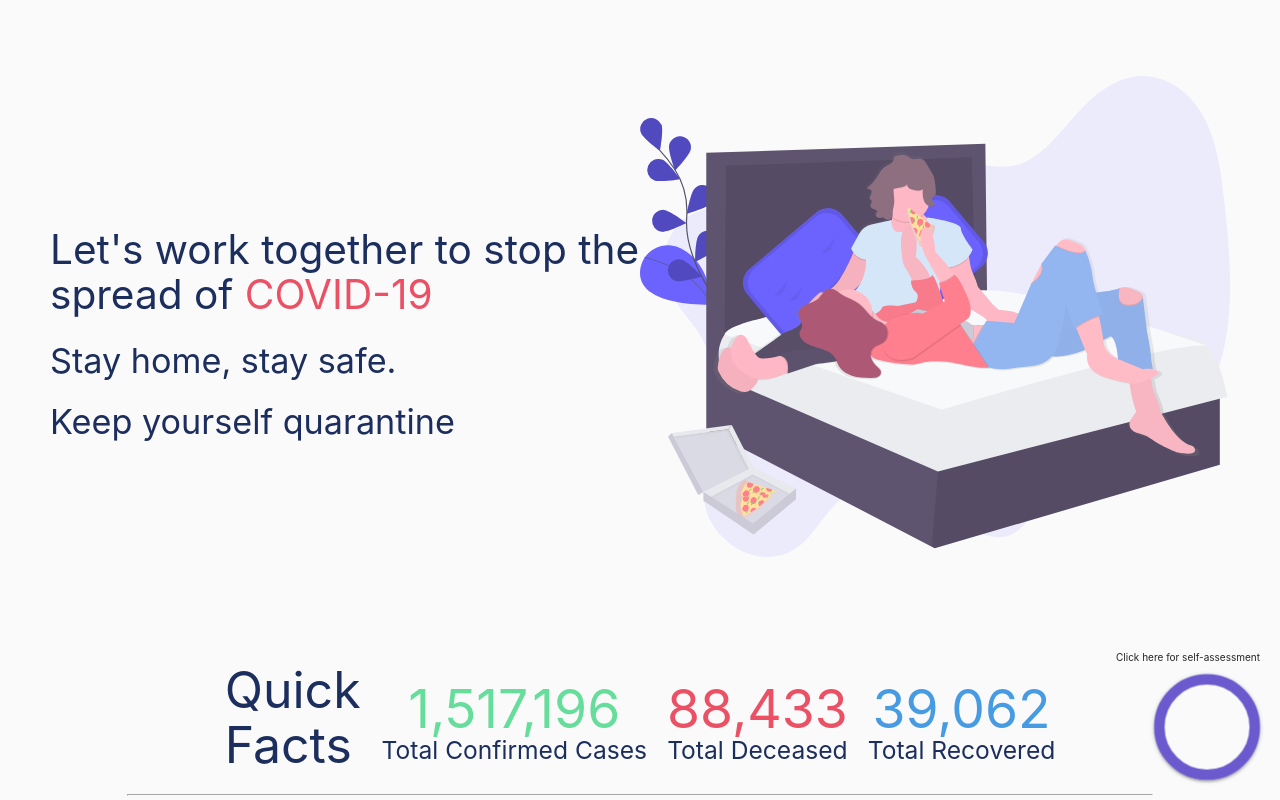
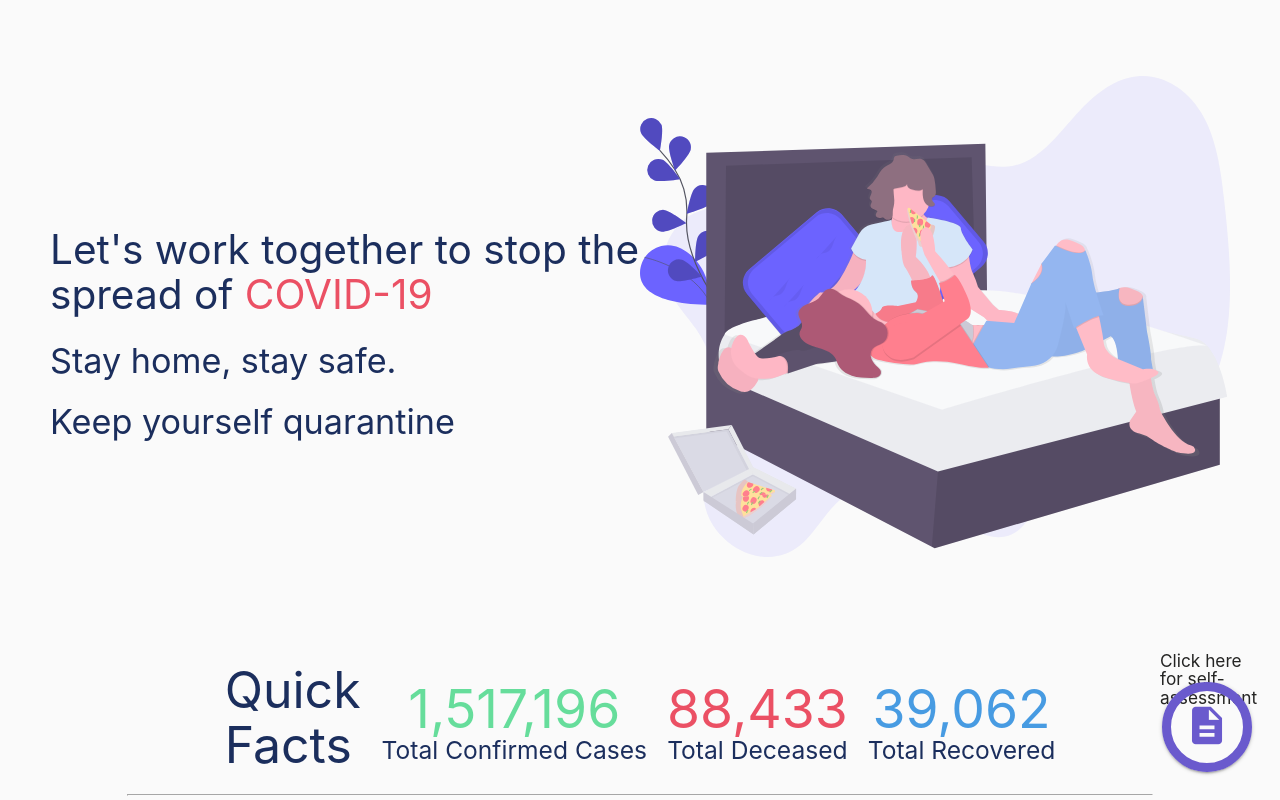
Before and after one commit to xarrijorge/covidlr, a React (Create React App) app: page / in a window 1280 px wide. Shown: the top 800 px of the page. Built offline with nearby package versions, Linux system fonts and the light colour scheme.

Commit message:
Added icon to assessment button

```diff
--- a/src/components/Assessment.jsx
+++ b/src/components/Assessment.jsx
@@ -2,7 +2,15 @@ import React from 'react'
 
 export default () => (
   <div className="assessment">
-    <p>Click here for self-assessment</p>
-    <div className="assessmentBtn btn-floating fixed-action-btn"></div>
+    <h6>Click here for self-assessment</h6>
+    <div className="assessmentBtn btn-floating fixed-action-btn">
+      <a
+        href="https://forms.gle/NpDq8KXqnZnaJqXZ9"
+        target="_blank"
+        rel="noopener noreferrer"
+      >
+        <i className="material-icons">description</i>
+      </a>
+    </div>
   </div>
 )
--- a/src/style.css
+++ b/src/style.css
@@ -12,28 +12,41 @@ body {
 
 .assessment {
   position: fixed;
+  width: 100px;
   right: 0;
   font-size: 10px;
   margin-right: 20px;
+  display: flex;
+  flex-direction: column;
+  justify-content: space-evenly;
+  align-items: center;
 }
-
 .assessmentBtn {
   width: 100px;
   height: 100px;
   border: 10px solid slateblue;
   background-color: transparent;
-  animation: bounce 0.8s infinite;
+  transition: all 0.8s ease-in-out;
+  animation: bounce 1s infinite;
+  display: flex;
+  justify-content: center;
+  align-items: center;
+}
+
+.assessmentBtn .material-icons {
+  color: slateblue;
+  font-size: 50px;
 }
 
 @keyframes bounce {
   0% {
     transform: scale(0.9);
   }
-  80% {
+  50% {
     transform: scale(1.2);
   }
   100% {
-    transform: scale(1);
+    transform: scale(0.9);
   }
 }
 
```
